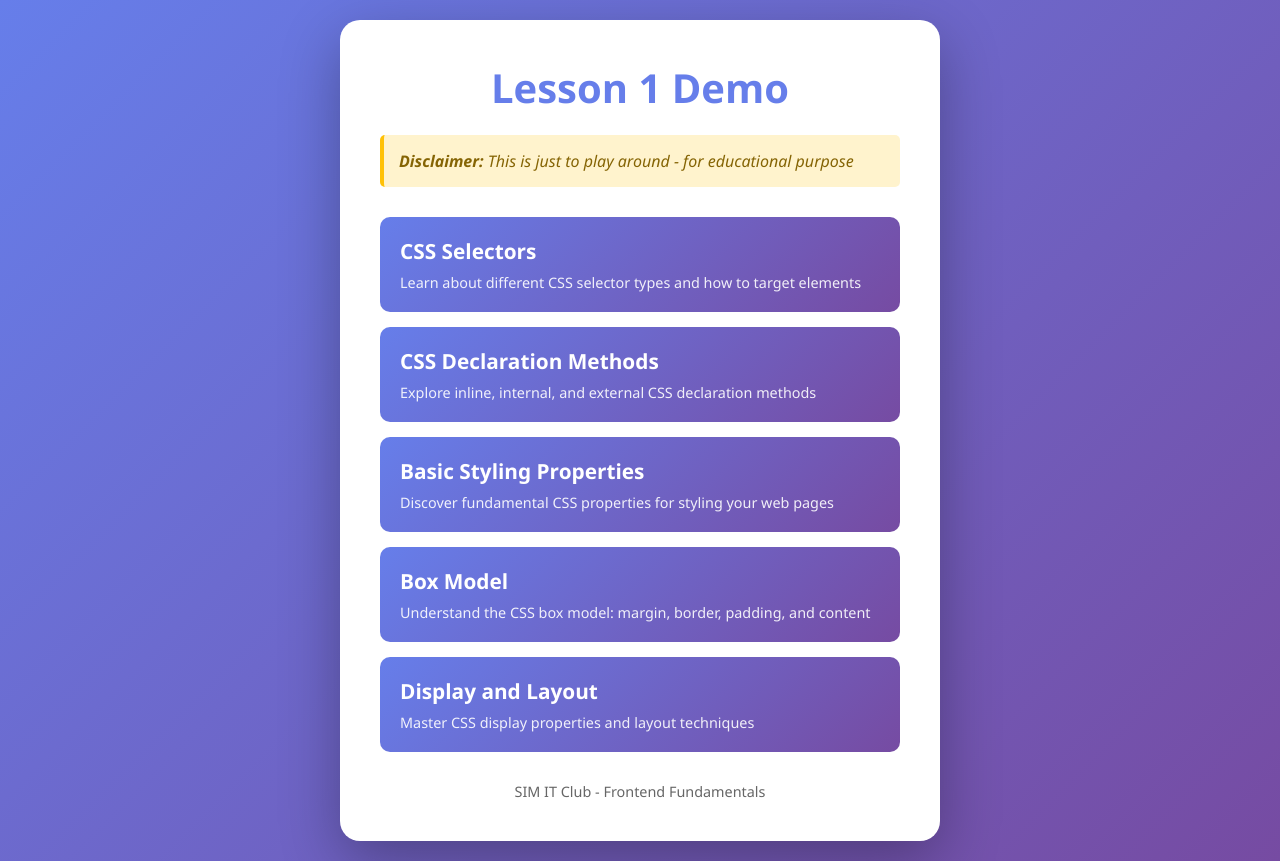
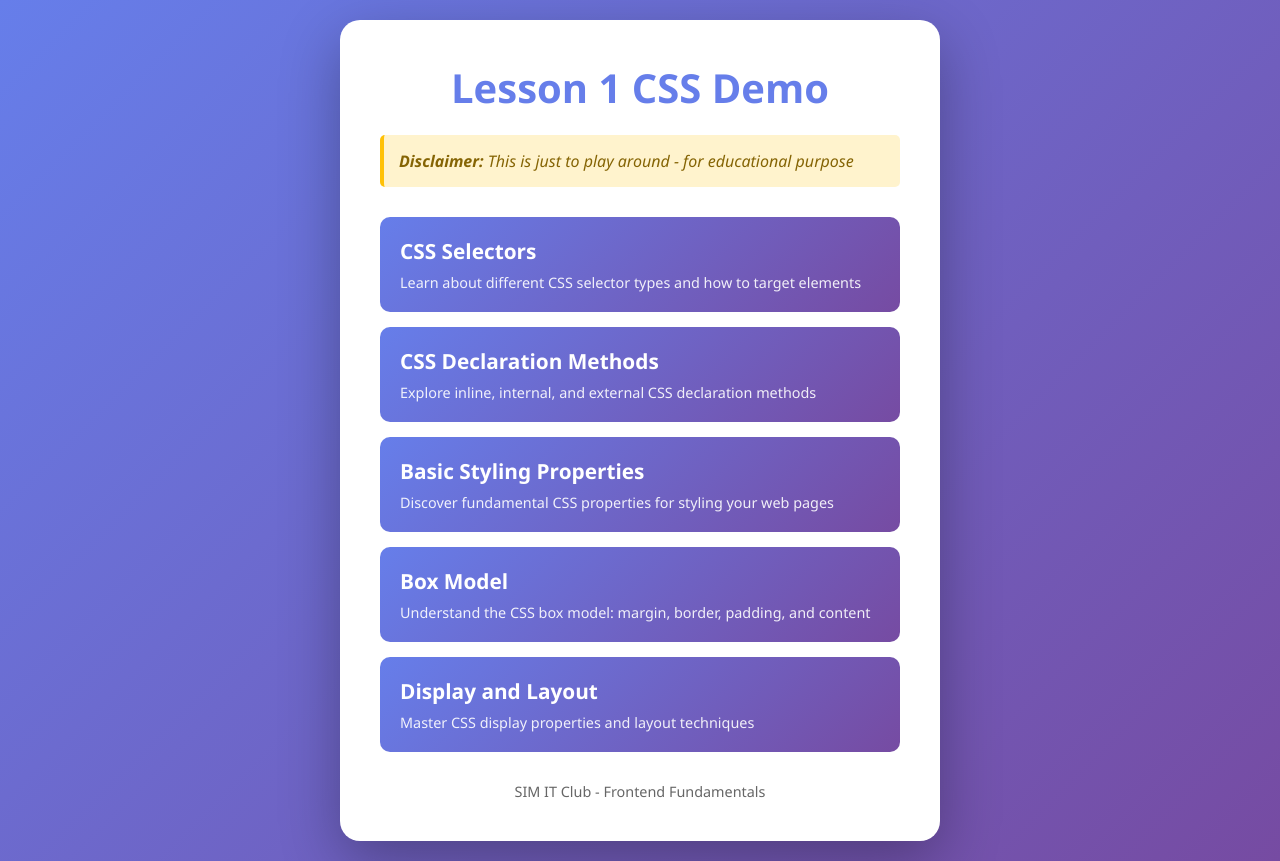
Before and after one commit to desraymondz/css-playground, a plain HTML site: page index.html in a window 1280 px wide. Drawn offline with Linux system fonts and the light colour scheme.

```diff
--- a/demo-assignment.html
+++ b/index.html
@@ -8,7 +8,7 @@
 </head>
 <body>
     <div class="container">
-        <h1>Lesson 1 Demo</h1>
+        <h1>Lesson 1 CSS Demo</h1>
 
         <div class="disclaimer">
             <strong>Disclaimer:</strong> This is just to play around - for educational purpose
```
